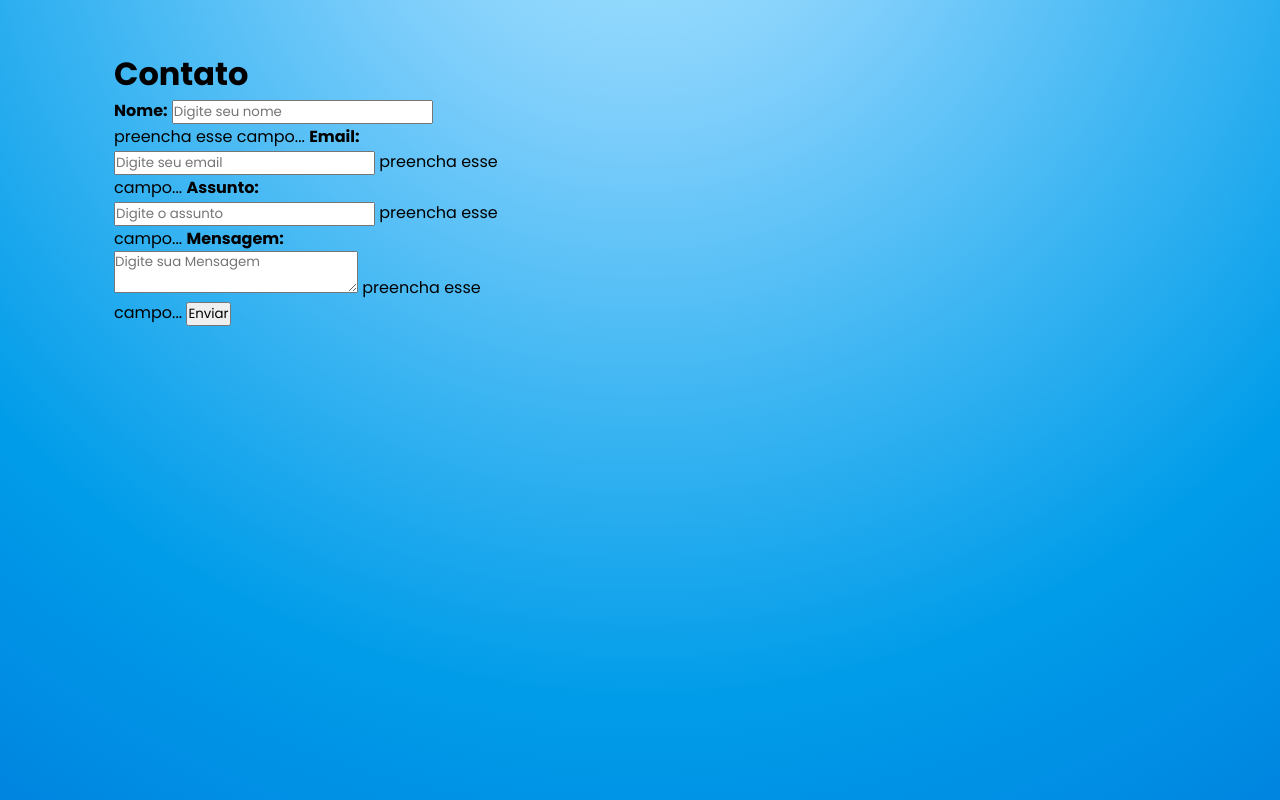
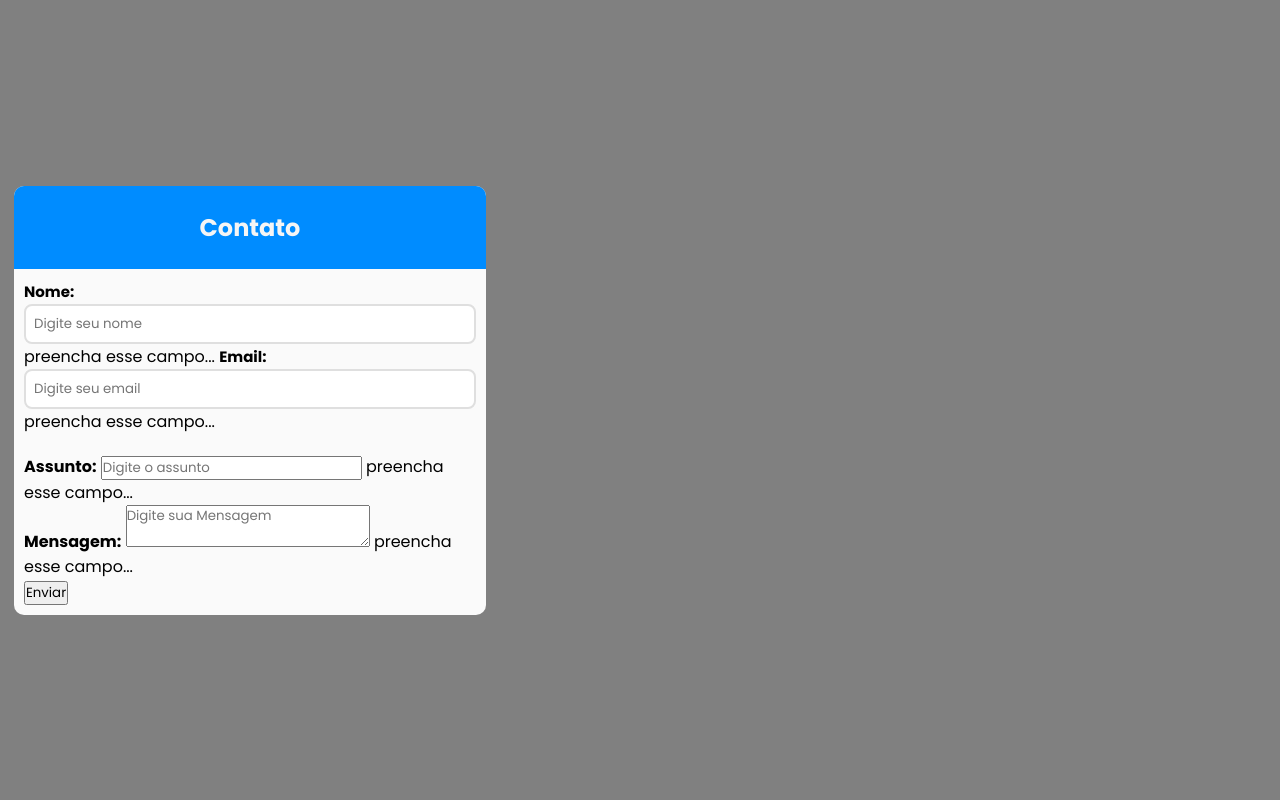
Before and after one commit to danielfbfh/formdev, a plain HTML site: page index.html in a window 1280 px wide. Drawn offline with Linux system fonts and the light colour scheme.

Commit message:
create class html and style css class

```diff
--- a/index.html
+++ b/index.html
@@ -14,14 +14,24 @@
   </head>
 
   <body>
-    <h1>Contato</h1>
+    <div class="container">
+      <section class="header">
+        <h2>Contato</h2>
+      </section>
+
       <form
-      class="myform"
+        class="form"
         action="https://formsubmit.co/danielfreirebfh@gmail.com"
         method="POST"
       >
+        <div class="form-content">
           <label for="nome"><strong>Nome:</strong></label>
-      <input type="text" placeholder="Digite seu nome" name="name" required />
+          <input
+            type="text"
+            placeholder="Digite seu nome"
+            name="name"
+            required
+          />
           <a>preencha esse campo...</a>
           <label for="email"><strong>Email:</strong></label>
           <input
@@ -31,9 +41,18 @@
             required
           />
           <a>preencha esse campo...</a>
+        </div>
+        <div>
           <label for="assunto"><strong>Assunto:</strong></label>
-      <input type="text" placeholder="Digite o assunto" ="assunto" required />
+          <input
+            type="text"
+            placeholder="Digite o assunto"
+            ="assunto"
+            required
+          />
           <a>preencha esse campo...</a>
+        </div>
+        <div>
           <label for="message"><strong>Mensagem:</strong></label>
           <textarea
             name="message"
@@ -41,6 +60,7 @@
             ="message"
           ></textarea>
           <a>preencha esse campo...</a>
+        </div>
         <input
           type="hidden"
           name="_next"
@@ -48,6 +68,7 @@
         />
         <button type="submit">Enviar</button>
       </form>
+    </div>
   </body>
   <script src="./devform.js"></script>
 </html>
--- a/style.css
+++ b/style.css
@@ -6,17 +6,50 @@
 }
 
 body {
-  padding: 50px;
-  margin-left: 5%;
   height: 100vh;
+  width: 100%;
   max-width: 500px;
-  background-image: radial-gradient(
-    circle at 50% -20.71%,
-    #ade5ff 0,
-    #7dcefb 25%,
-    #3cb5f2 50%,
-    #009ce9 75%,
-    #0085e0 100%
-  );
-  background-repeat: no-repeat;
+  background: grey;
+  display: flex;
+  justify-content: center;
+  align-items: center;
 }
+.header {
+  padding: 24px;
+  width: 100%;
+  background: rgb(0, 140, 255) 100%;
+  color: whitesmoke;
+  text-align: center;
+}
+
+.container {
+  margin: 14px;
+  border-radius: 10px;
+  width: 100%;
+  box-sizing: 0 3px 5px rgba(0, 0, 0, 0.5);
+  background: #fafafa;
+  overflow: hidden;
+}
+
+.form {
+  padding: 10px;
+}
+
+.form-content {
+  margin-bottom: 10px;
+  padding-bottom: 10px;
+  position: relative;
+}
+
+.form-content label {
+  display: inline-block;
+  margin-bottom: 1px;
+  font-size: 15px;
+}
+.form-content input {
+  display: block;
+  width: 100%;
+  padding: 8px;
+  border-radius: 8px;
+  border: 2px solid #dfdfdf;
+}
```
Lines whose indentation alone changed are shown as unchanged.
